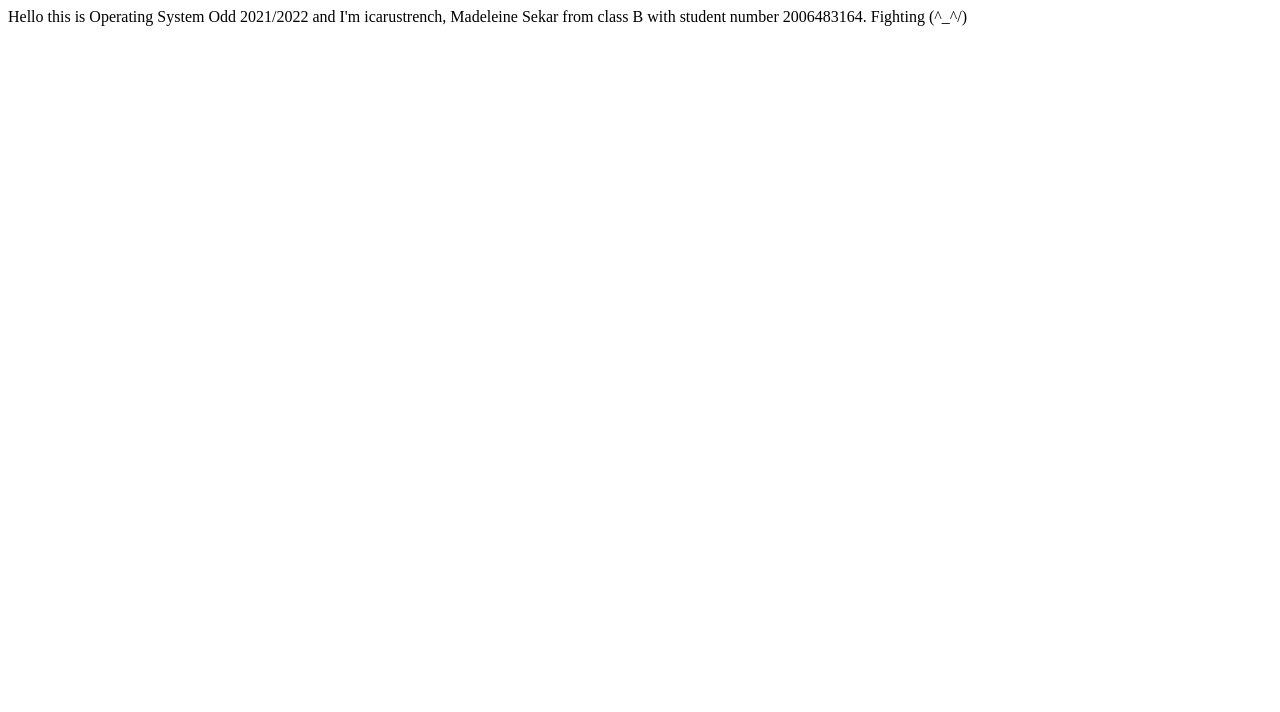
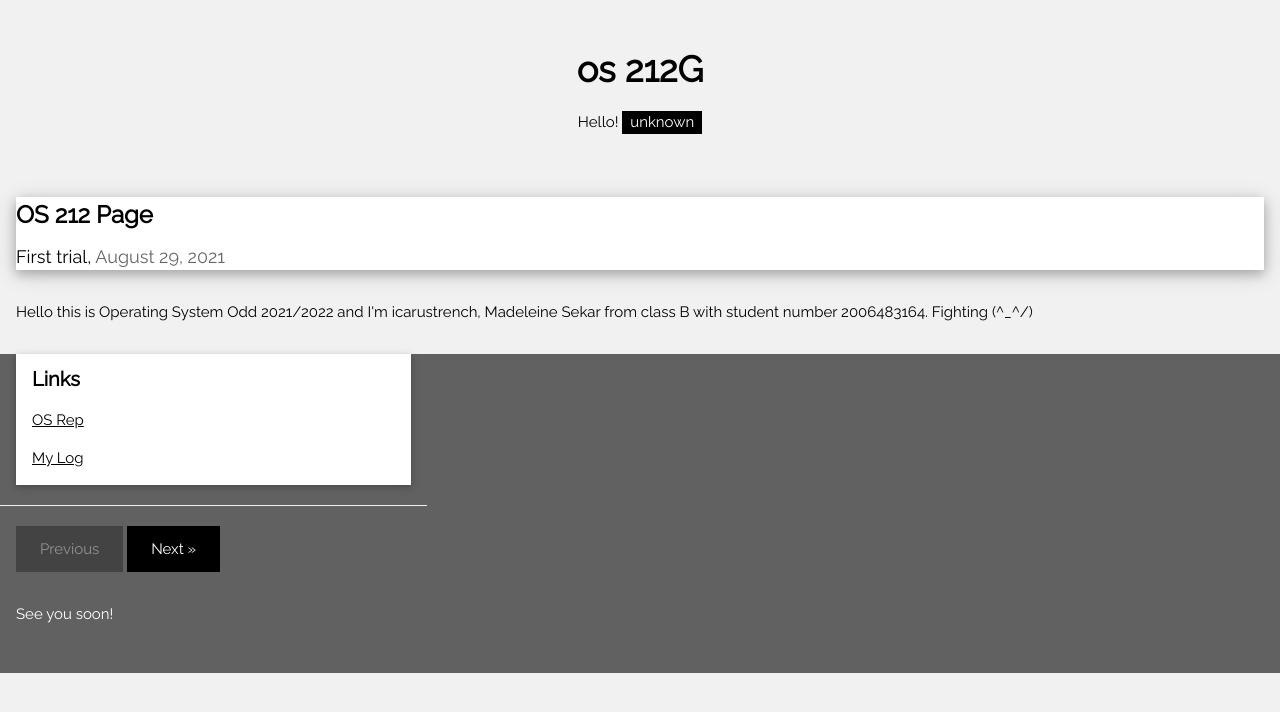
Before and after one commit to icarustrench/os212, a plain HTML site: page index.html in a window 1280 px wide. Drawn offline with nearby package versions, Linux system fonts and the light colour scheme.

Commit message:
Update index.html

```diff
--- a/index.html
+++ b/index.html
@@ -1 +1,52 @@
-Hello this is Operating System Odd 2021/2022 and I'm icarustrench, Madeleine Sekar from class B with student number 2006483164. Fighting (^_^/)
+<!DOCTYPE html>
+<html>
+<title>OS 212</title>
+<meta charset="UTF-8">
+<meta name="viewport" content="width=device-width, initial-scale=1">
+<link rel="stylesheet" href="https://www.w3schools.com/w3css/4/w3.css">
+<link rel="stylesheet" href="https://fonts.googleapis.com/css?family=Raleway">
+<style>
+body,h1,h2,h3,h4,h5 {font-family: "Raleway", sans-serif}
+</style>
+<body class="w3-light-grey">
+
+<div class="w3-content" style="max-width:1400px">
+
+<!-- Header -->
+<header class="w3-container w3-center w3-padding-32">
+  <h1><b>os 212G</b></h1>
+  <p>Hello! <span class="w3-tag">unknown</span></p>
+</header>
+
+  <div class="w3-card-4 w3-margin w3-white">
+      <h3><b>OS 212 Page</b></h3>
+      <h5>First trial, <span class="w3-opacity">August 29, 2021</span></h5>
+    </div>
+
+    <div class="w3-container">
+      <p>Hello this is Operating System Odd 2021/2022 and I'm icarustrench, Madeleine Sekar from class B with student number 2006483164. Fighting (^_^/)
+</p>
+
+<!-- END BLOG ENTRIES -->
+</div>
+
+<!-- Introduction menu -->
+<div class="w3-col l4">
+  <!-- About Card -->
+  <div class="w3-card w3-margin w3-margin-top">
+    <div class="w3-container w3-white">
+      <h4><b>Links</b></h4>
+      <p><a href="https://github.com/icarustrench/os212" target="_blank">OS Rep</a></p>
+      <p><a href="https://github.com/icarustrench/os212/TXT/mylog.txt" target="_blank">My Log</a></p>
+    </div>
+  </div><hr>
+  </div>
+<!-- Footer -->
+<footer class="w3-container w3-dark-grey w3-padding-32 w3-margin-top">
+  <button class="w3-button w3-black w3-disabled w3-padding-large w3-margin-bottom">Previous</button>
+  <button class="w3-button w3-black w3-padding-large w3-margin-bottom">Next »</button>
+  <p>See you soon!</p>
+</footer>
+
+</body>
+</html>
```
